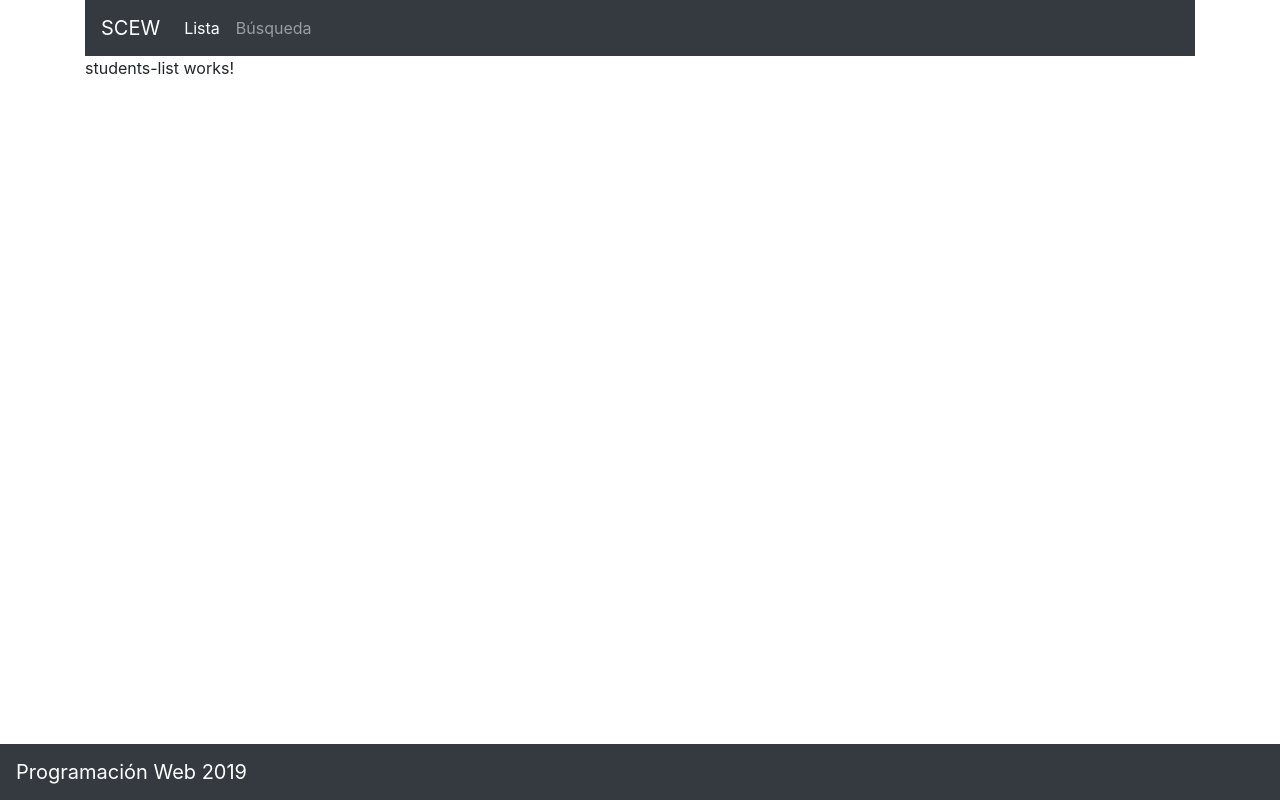
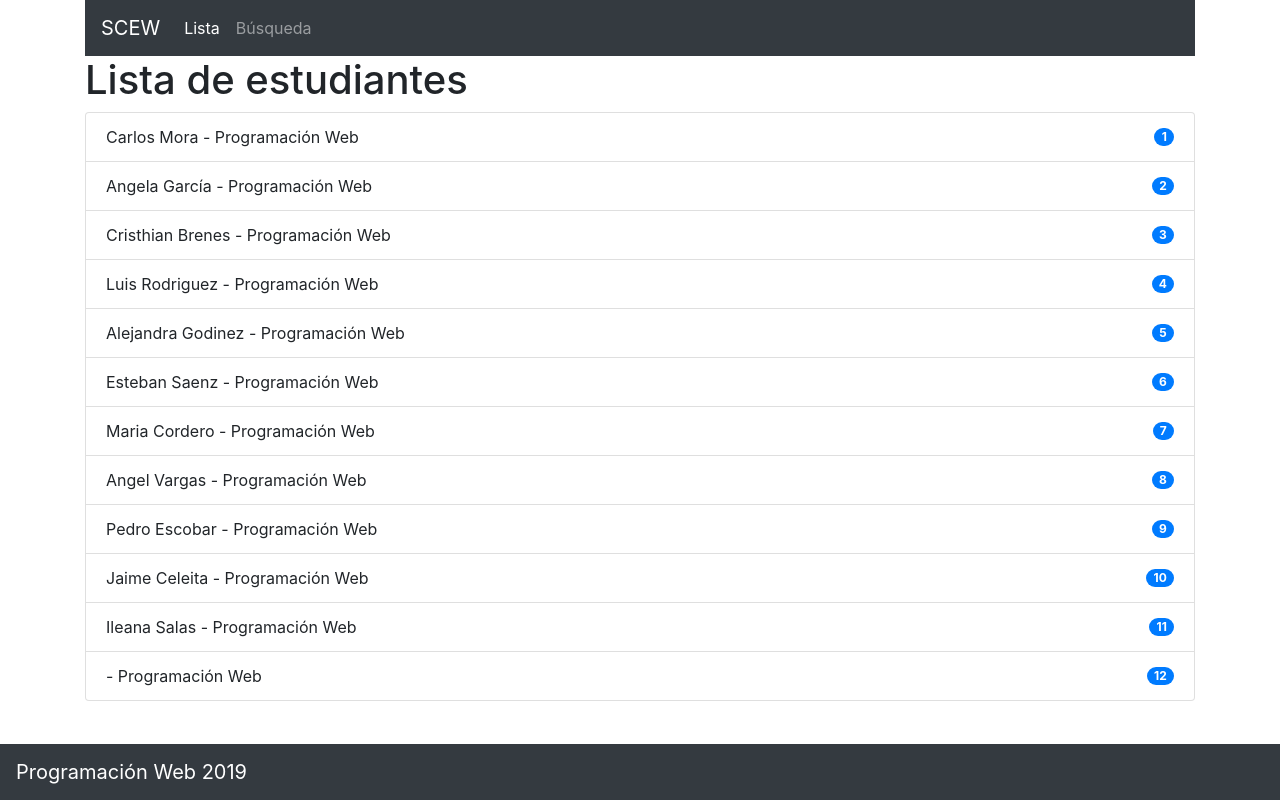
Before and after one commit to rmoravargas/SCEW, an Angular app in the folder sce-web/: page /students in a window 1280 px wide. Built offline with nearby package versions, Linux system fonts and the light colour scheme.

Commit message:
Se completa la lista de estudiantes

```diff
--- a/sce-web/src/app/app.module.ts
+++ b/sce-web/src/app/app.module.ts
@@ -5,6 +5,7 @@ import { AppRoutingModule } from './app-routing.module';
 import { AppComponent } from './app.component';
 import { StudentsListComponent } from './components/students-list/students-list.component';
 import { SearchComponent } from './components/search/search.component';
+import { DataService } from './services/data/data.service';
 
 @NgModule({
   declarations: [
@@ -16,7 +17,7 @@ import { SearchComponent } from './components/search/search.component';
     BrowserModule,
     AppRoutingModule
   ],
-  providers: [],
+  providers: [DataService],
   bootstrap: [AppComponent]
 })
 export class AppModule { }
--- a/sce-web/src/app/components/students-list/students-list.component.html
+++ b/sce-web/src/app/components/students-list/students-list.component.html
@@ -1,3 +1,9 @@
-<p>
-  students-list works!
-</p>
+<h1>Lista de estudiantes</h1>
+
+<ul class="list-group">
+    <li class="list-group-item d-flex justify-content-between align-items-center" *ngFor="let student of list; let i=index">
+        {{student.nombre + ' - ' + student.curso }}
+        <span class="badge badge-primary badge-pill">{{i+1}}</span>
+    </li>
+
+</ul>
--- a/sce-web/src/app/components/students-list/students-list.component.ts
+++ b/sce-web/src/app/components/students-list/students-list.component.ts
@@ -1,4 +1,5 @@
 import { Component, OnInit } from '@angular/core';
+import { DataService } from 'src/app/services/data/data.service';
 
 @Component({
   selector: 'app-students-list',
@@ -6,10 +7,13 @@ import { Component, OnInit } from '@angular/core';
   styleUrls: ['./students-list.component.css']
 })
 export class StudentsListComponent implements OnInit {
-
-  constructor() { }
+ list:any[];
+  constructor(private dataService: DataService) {
+    this.list= dataService.getStudentList();
+  }
 
   ngOnInit() {
   }
 
+
 }
--- /dev/null
+++ b/sce-web/src/app/services/data/data.service.ts
@@ -0,0 +1,82 @@
+import { Injectable } from '@angular/core';@Injectable({
+  providedIn: 'root'
+})
+export class DataService {
+  private  estudentsList = [{
+    "nombre": "Carlos Mora",
+    "curso": "Programación Web",
+    "año": 2019,
+    "nota": "9"
+},
+{
+    "nombre": "Angela García",
+    "curso": "Programación Web",
+    "año": 2019,
+    "nota": "9"
+},
+{
+    "nombre": "Cristhian Brenes",
+    "curso": "Programación Web",
+    "año": 2019,
+    "nota": "8"
+},
+{
+    "nombre": "Luis Rodriguez",
+    "curso": "Programación Web",
+    "año": 2019,
+    "nota": "9"
+},
+{
+    "nombre": "Alejandra Godinez",
+    "curso": "Programación Web",
+    "año": 2019,
+    "nota": "10"
+},
+{
+    "nombre": "Esteban Saenz",
+    "curso": "Programación Web",
+    "año": 2019,
+    "nota": "9"
+},
+{
+    "nombre": "Maria Cordero",
+    "curso": "Programación Web",
+    "año": 2019,
+    "nota": "10"
+},
+{
+    "nombre": "Angel Vargas",
+    "curso": "Programación Web",
+    "año": 2019,
+    "nota": "9"
+},
+{
+    "nombre": "Pedro Escobar",
+    "curso": "Programación Web",
+    "año": 2019,
+    "nota": "8"
+},
+{
+    "nombre": "Jaime Celeita",
+    "curso": "Programación Web",
+    "año": 2019,
+    "nota": "9.5"
+},
+{
+    "nombre": "Ileana Salas",
+    "curso": "Programación Web",
+    "año": 2019,
+    "nota": "9"
+},
+{
+    "nombre": "",
+    "curso": "Programación Web",
+    "año": 2019,
+    "nota": "10"
+}
+];
+
+constructor() { }
+
+getStudentList =() => this.estudentsList;
+}
```
Also changed, not shown: 1 other file (tests, documents, lock files or other folders).
